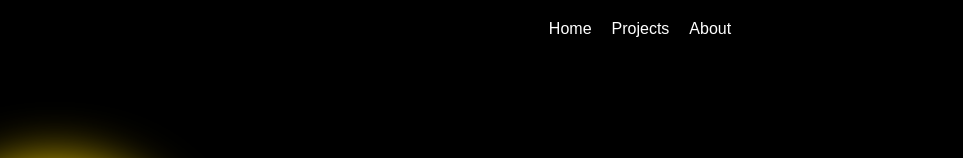
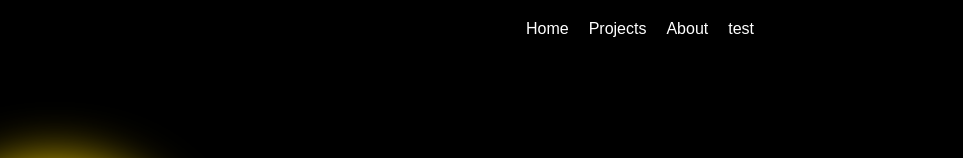
Before and after one commit to chsiny/chsiny.github.io, a React (Create React App) app: page /projects/1 in a window 1280 px wide. Shown: the top 158 px of the page, without its empty margins (0-963 px from the left). Built offline with nearby package versions, Linux system fonts and the light colour scheme.

Commit message:
Update App.js

```diff
--- a/src/App.js
+++ b/src/App.js
@@ -29,6 +29,9 @@ function App() {
           </li>
           <li>
             <Link to="/about">About</Link>
+          </li>
+          <li>
+            <Link to="/about">test</Link>
           </li>
         </ul>
       </nav>
```
